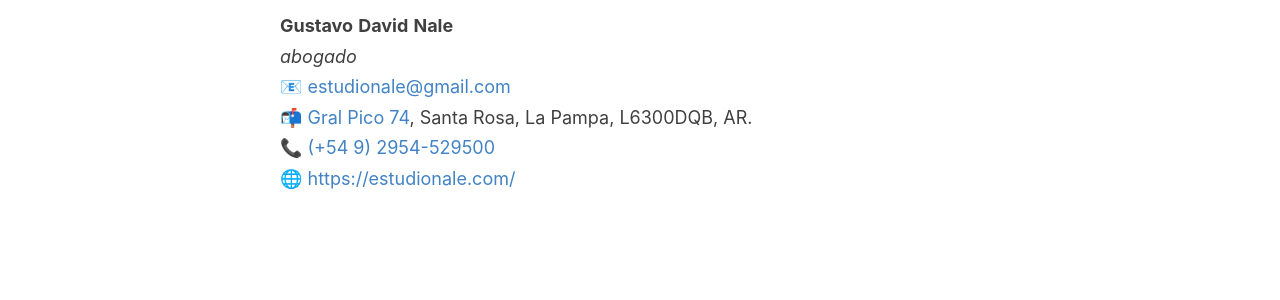
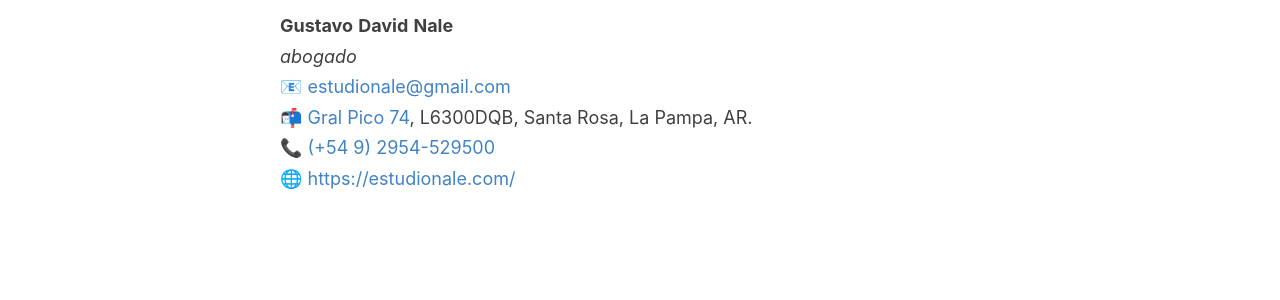
Before and after one commit to gustavonale/estudionale.com, a Jekyll site: the page built from _pages/index.md, in a window 1280 px wide. Shown: the part 130-430 px from the top of the page. Built offline with Jekyll 4.4.1, drawn with Linux system fonts in a browser that asks for light colours.

Commit message:
Update index.md

```diff
--- a/_pages/index.md
+++ b/_pages/index.md
@@ -15,9 +15,9 @@ permalink: /
     </em>📧 <a class="email" href="mailto:estudionale@gmail.com">estudionale@gmail.com</a>
     <div class="adr">
     <div class="street-address">📬 <a href="https://www.google.com.ar/maps/place/Estudio+Jur%C3%ADdico+Nale/@-36.6175027,-64.2961247,17z/data=!3m1!4b1!4m5!3m4!1s0x95c2cd08e24613a7:0x32b2c5e7a10f6320!8m2!3d-36.617507!4d-64.293936?hl=es" target="_blank" rel="noopener noreferrer">Gral Pico 74</a>,
+        <span class="postal-code">L6300DQB</span>,
         <span class="locality">Santa Rosa</span>,
         <span class="region">La Pampa</span>,
-        <span class="postal-code">L6300DQB</span>,
         <span class="country-name">AR</span>.</div>
     </div><div class="tel">📞 <a href="tel:+5492954529500">(+54 9) 2954-529500</a></div>
     <div class="url">🌐 <a href="https://estudionale.com/">https://estudionale.com/</a></div></div>
```
